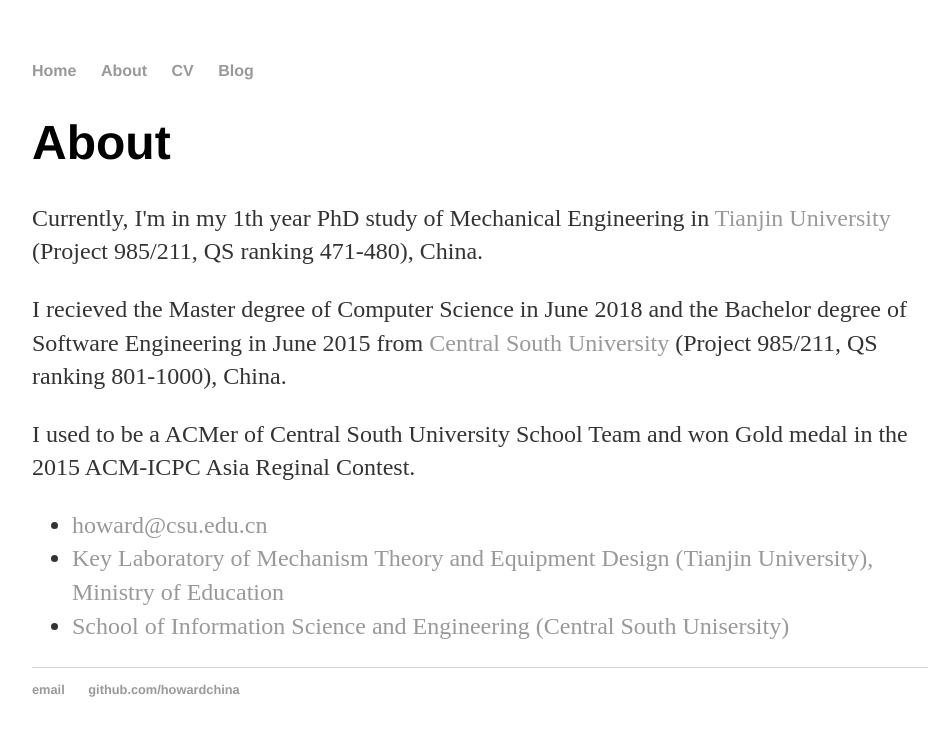
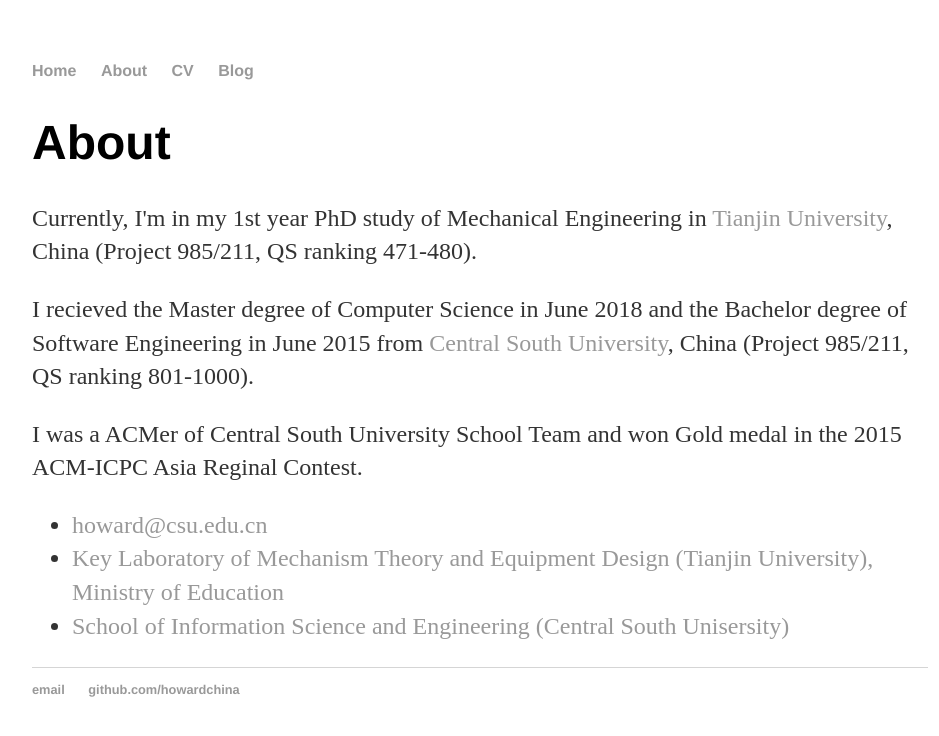
Before and after one commit to howardchina/howardchina.github.io, a Jekyll site: the page built from about/index.html, in a window 1280 px wide. Shown: the top 736 px of the page, without its empty margins (160-1099 px from the left). Built offline with Jekyll 4.4.1, drawn with Linux system fonts in a browser that asks for light colours.

```diff
--- a/about/index.html
+++ b/about/index.html
@@ -5,9 +5,9 @@
 
 		<div class="about">
 			<h1>About</h1>
-			<p>Currently, I'm in my 1th year PhD study of Mechanical Engineering in <a href="http://www.tju.edu.cn/english/">Tianjin University</a> (Project 985/211, QS ranking 471-480), China.</p>
-			<p> I recieved the Master degree of Computer Science in June 2018 and the Bachelor degree of Software Engineering in June 2015 from <a href="http://en.csu.edu.cn/">Central South University</a>  (Project 985/211, QS ranking 801-1000), China. </p>
-			<p>I used to be a ACMer of Central South University School Team and won Gold medal in the 2015 ACM-ICPC Asia Reginal Contest.</p>
+			<p>Currently, I'm in my 1st year PhD study of Mechanical Engineering in <a href="http://www.tju.edu.cn/english/">Tianjin University</a>, China (Project 985/211, QS ranking 471-480).</p>
+			<p> I recieved the Master degree of Computer Science in June 2018 and the Bachelor degree of Software Engineering in June 2015 from <a href="http://en.csu.edu.cn/">Central South University</a>, China (Project 985/211, QS ranking 801-1000). </p>
+			<p>I was a ACMer of Central South University School Team and won Gold medal in the 2015 ACM-ICPC Asia Reginal Contest.</p>
 
 			<ul class="contacts">
 				<li><a href="#">howard@csu.edu.cn</a></li>
```
Also changed, not shown: index.html (+4 -4 lines).
